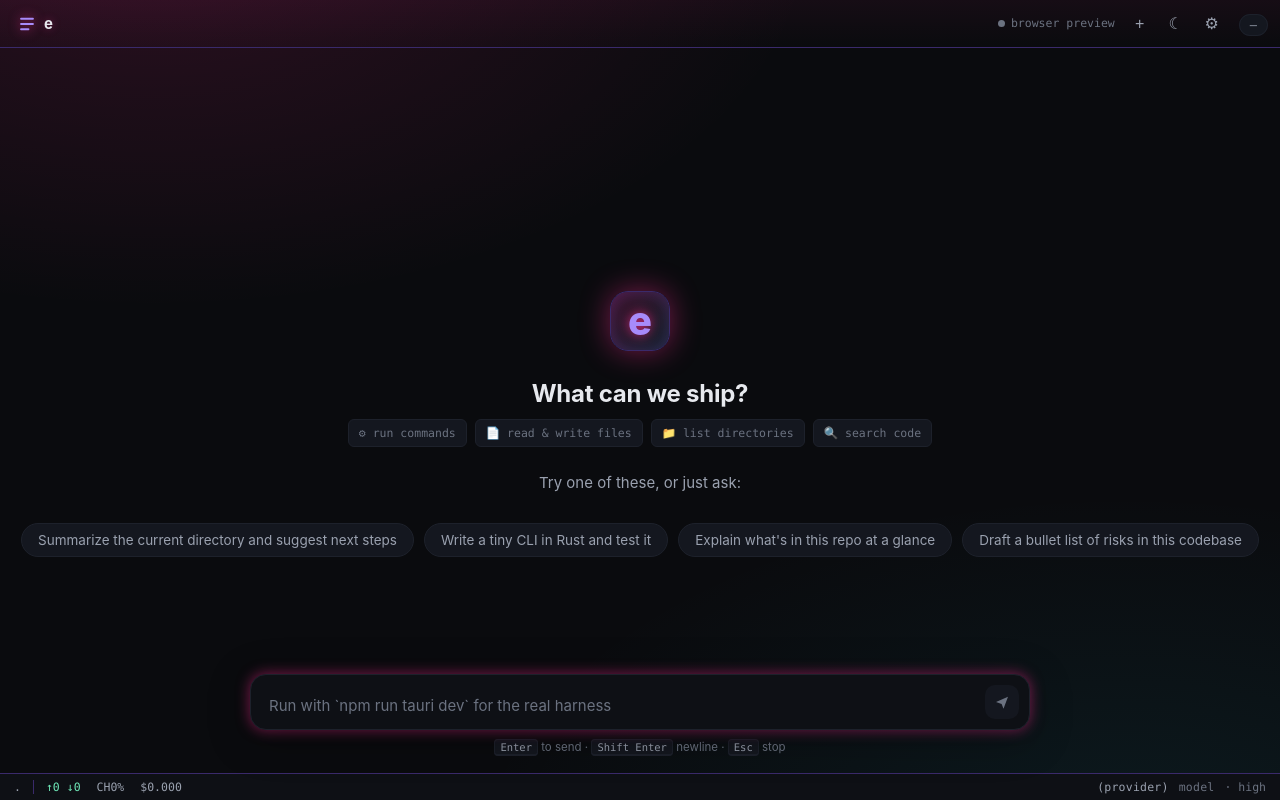
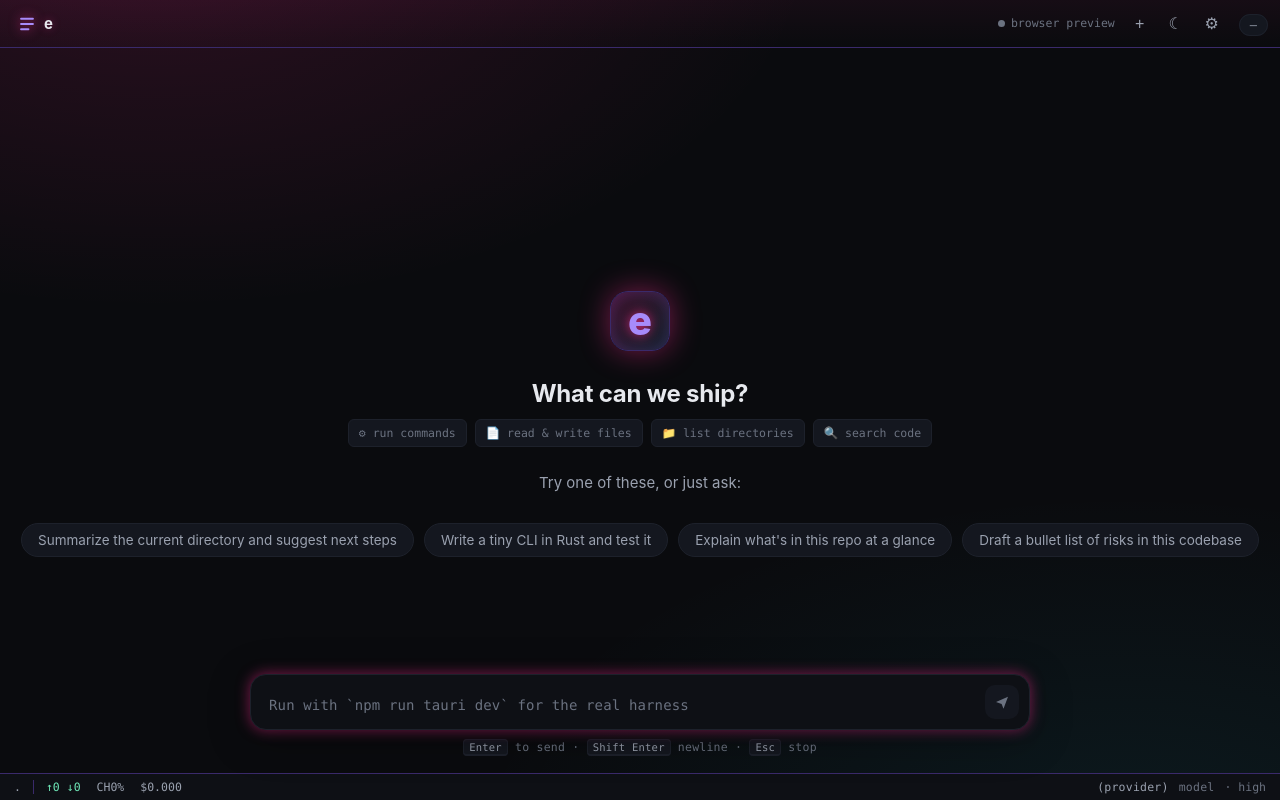
Before and after one commit to pjperez/e, a website built with Vite: page index.html in a window 1280 px wide. Built offline with nearby package versions, Linux system fonts and the light colour scheme.

Commit message:
Bring the composer into the mono type system
The composer was the last surface still rendering in Segoe UI, and it was pinned there three times: a base rule in style.css, an !important override lower in the same file, and an !important block of raw font stack inlined in index.html. The inlined copy came after the stylesheet link, so it was the one actually winning -- editing either style.css rule alone would have done nothing.

Collapse all three into a single #input type rule in style.css and strip the font declarations from index.html, leaving it only the centering job its comment claims. The composer now matches the message body exactly (14px mono, 0.01em tracking) so typed text looks like sent text, with ligatures disabled so typing -- does not weld into a dash mid-sentence.

Also move .hint to mono, since its kbd chips were already mono and the surrounding words were not.

Co-authored-by: Copilot App <223556219+Copilot@users.noreply.github.com>

Copilot-Session: 7008687d-f76b-4c8b-a80e-8c04aa47c56f

```diff
--- a/index.html
+++ b/index.html
@@ -8,16 +8,7 @@
     <link rel="stylesheet" href="/src/style.css" />
 
     <style>
-      /* Critical: chatbox font + centering */
-      #input {
-        font-family: -apple-system, BlinkMacSystemFont, "Segoe UI", Inter, Roboto, sans-serif !important;
-        font-size: 15px;
-        font-weight: 400;
-        letter-spacing: normal;
-        line-height: 1.5;
-        color: var(--text);
-        caret-color: var(--accent);
-      }
+      /* Critical: composer centering. Type lives in style.css (#input). */
       footer#composer-wrap {
         display: flex !important;
         flex-direction: column;
--- a/src/style.css
+++ b/src/style.css
@@ -259,7 +259,7 @@ footer#composer-wrap { padding: 0 16px 16px; }
 #composer:focus-within { border-color: var(--accent); }
 #input {
   flex: 1; background: transparent; border: none; outline: none; resize: none;
-  color: var(--text); font-family: var(--font); font-size: 15px; line-height: 1.5; max-height: 200px;
+  max-height: 200px;
 }
 #input::placeholder { color: var(--text-faint); }
 #send {
@@ -271,7 +271,10 @@ footer#composer-wrap { padding: 0 16px 16px; }
 #send:not(:disabled):hover { filter: brightness(1.08); }
 #send.stop { background: var(--err); color: #20070a; }
 
-.hint { max-width: 780px; margin: 8px auto 0; text-align: center; font-size: 11.5px; color: var(--text-faint); }
+.hint {
+  max-width: 780px; margin: 8px auto 0; text-align: center;
+  font-family: var(--mono); font-size: 11.5px; letter-spacing: 0.02em; color: var(--text-faint);
+}
 .hint kbd {
   font-family: var(--mono); font-size: 10.5px;
   background: var(--bg-3); border: 1px solid var(--edge); border-bottom-width: 2px;
@@ -1083,15 +1086,17 @@ html[data-theme="light"] .empty-mark {
 }
 .kpal-modal input:focus { border-color: var(--accent); }
 
-/* ---------- composer font + centering fix ---------- */
+/* ---------- composer type (single source of truth for #input) ---------- */
 #input {
-  font-family: var(--font) !important;
-  font-size: 15px !important;
-  font-weight: 400 !important;
-  letter-spacing: normal !important;
-  text-align: left !important;
-  color: var(--text) !important;
-  caret-color: var(--accent) !important;
+  font-family: var(--mono);
+  font-size: 14px;
+  font-weight: 400;
+  line-height: 1.65;
+  letter-spacing: 0.01em;
+  font-variant-ligatures: none;
+  text-align: left;
+  color: var(--text);
+  caret-color: var(--accent);
 }
 footer#composer-wrap {
   display: flex;
```
